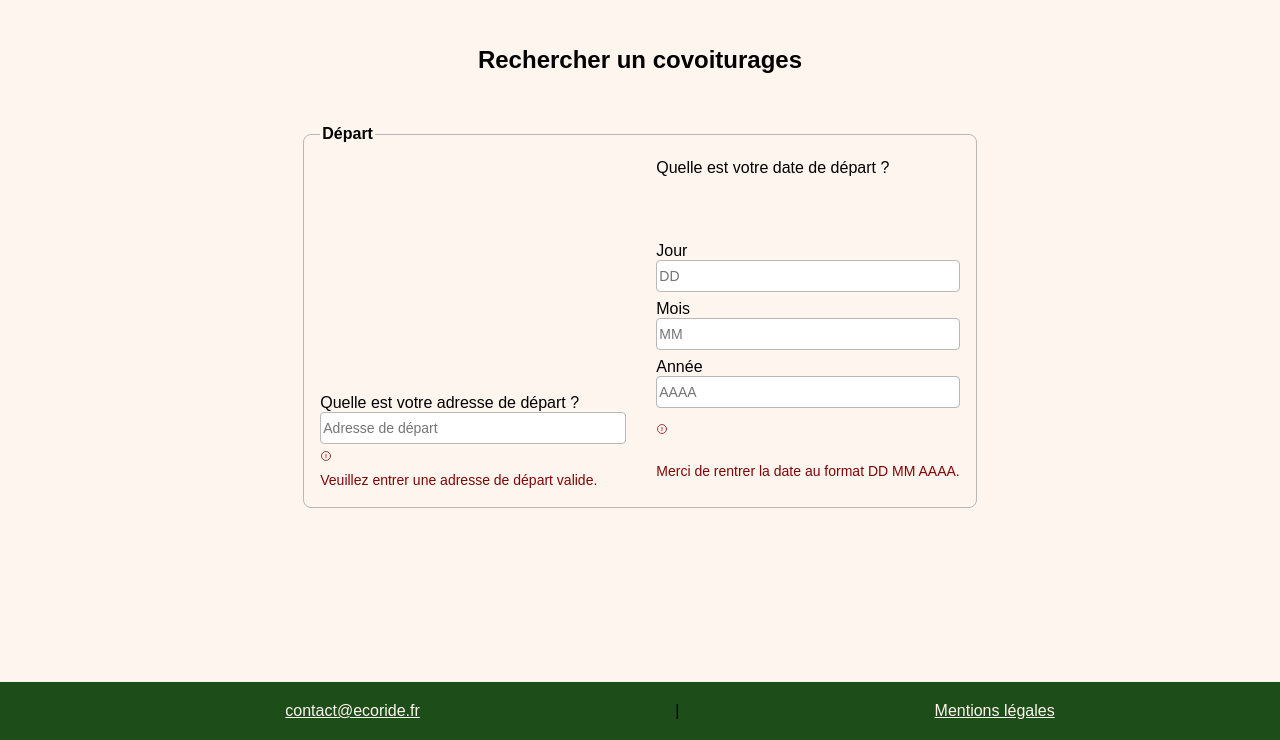
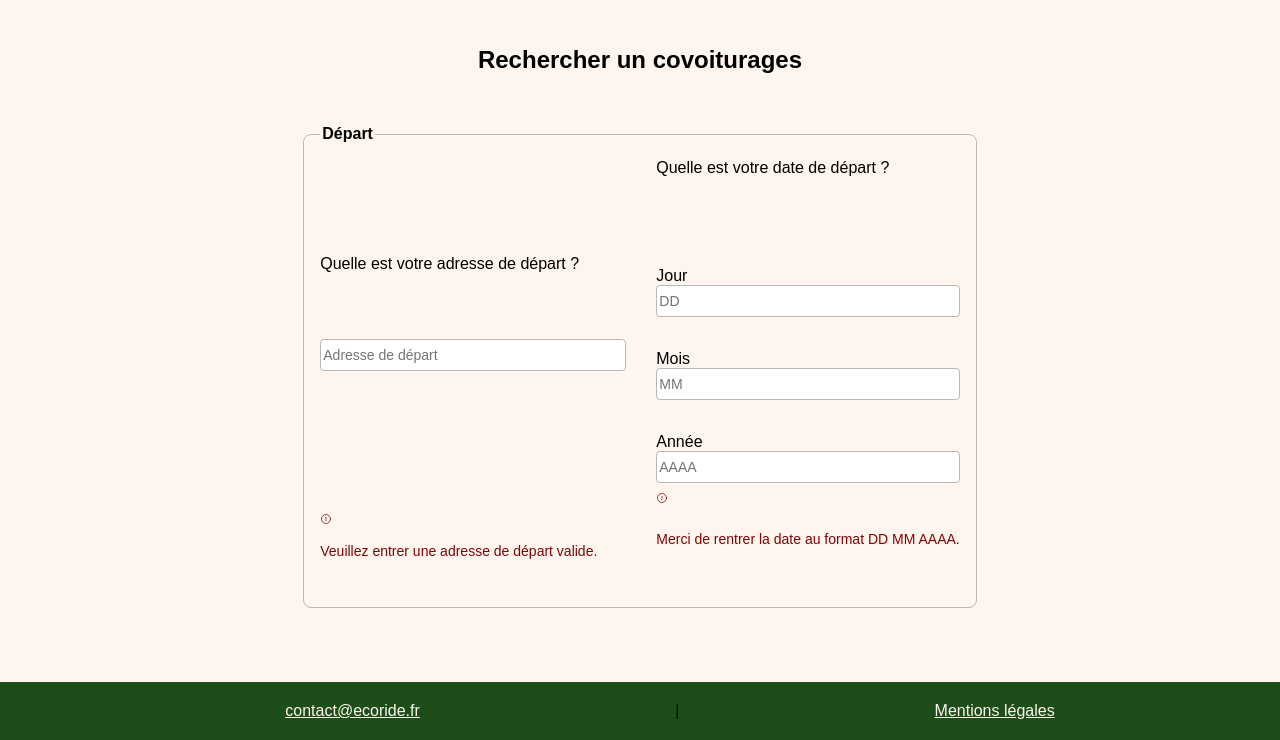
Before and after one commit to Haltarion/ECORIDE, a PHP site: page /pages/covoiturages.php in a window 1280 px wide. Shown: the part 60-800 px from the top of the page. Run offline with PHP 8.4, Linux system fonts and the light colour scheme; data that the repository does not hold is empty.

Commit message:
Auto commit

```diff
--- a/css/style.css
+++ b/css/style.css
@@ -55,7 +55,7 @@ input {
 
 .covoiturages div {
   display: grid;
-  grid-template-row: 1fr 2fr 1fr;
+  grid-template-rows: 1fr 2fr 1fr;
 }
 
 /* Style pour le pied de page */
```
